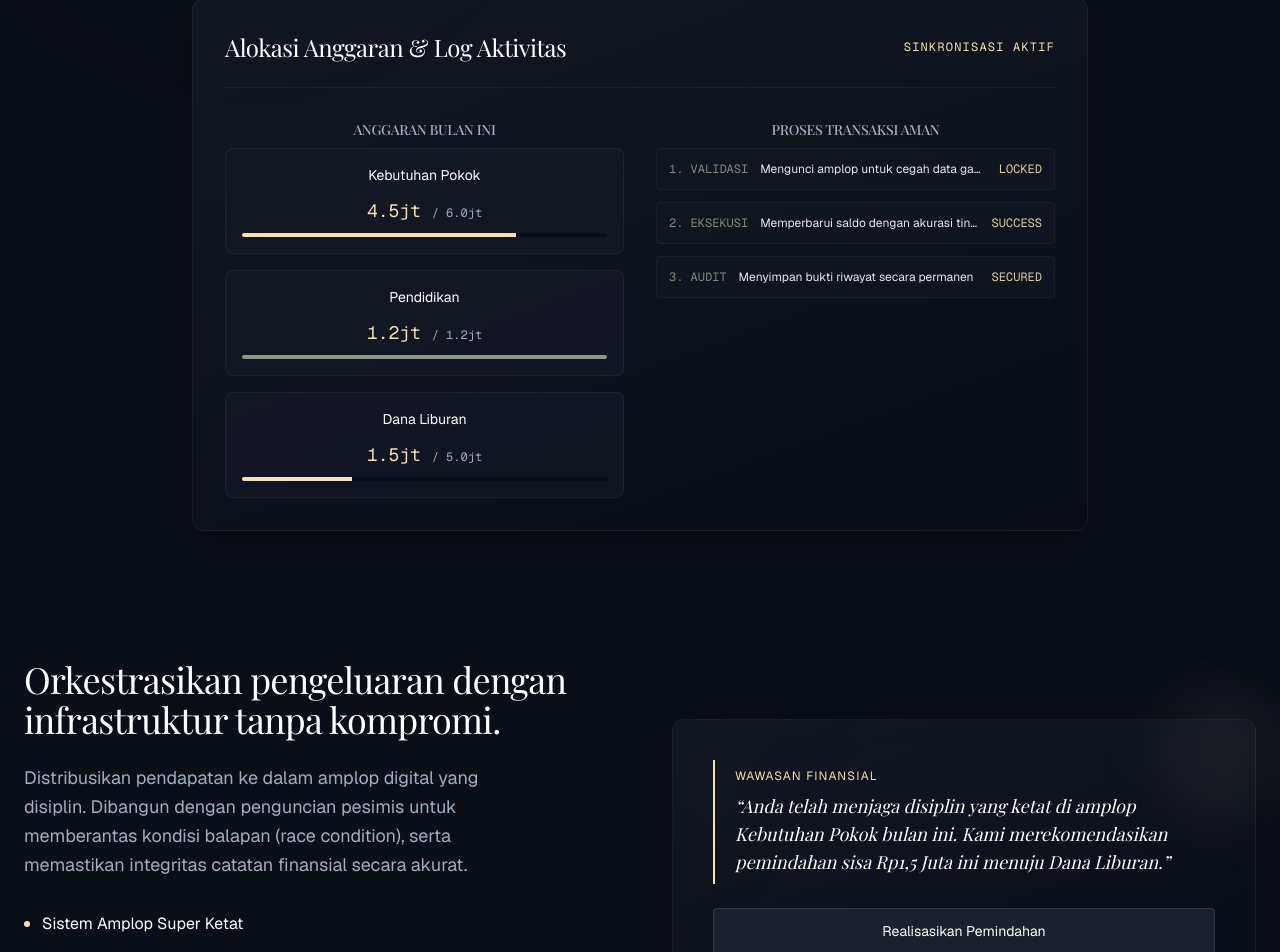
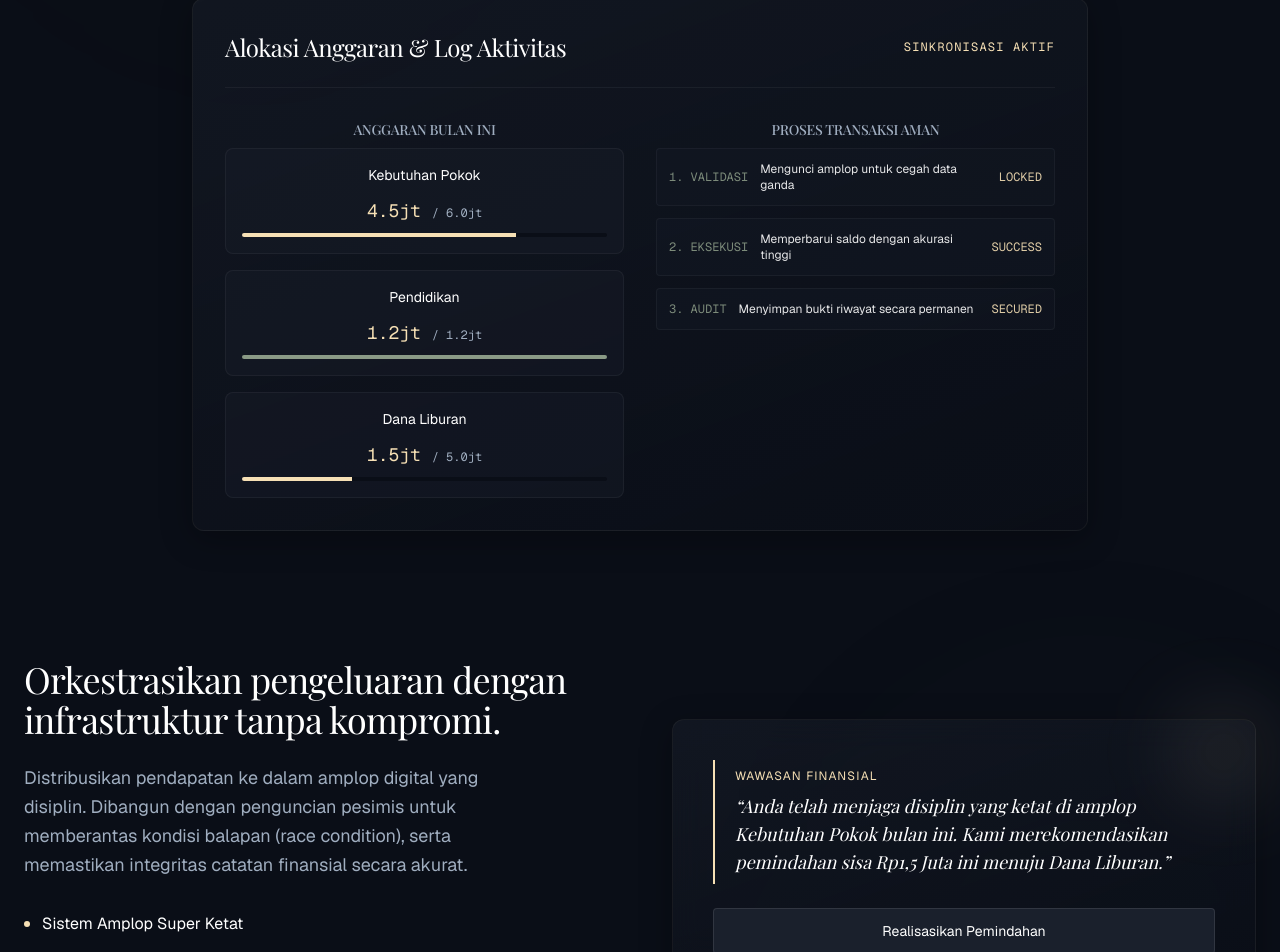
Before and after one commit to Rkmlr/Project-Vibe-Coding, a Next.js app in the folder frontend-next/: page / in a window 1280 px wide. Shown: the part 803-1755 px from the top of the page. Built offline with nearby package versions, Linux system fonts and the light colour scheme; a web font is replaced by a local one.

Commit message:
fix: remove text truncation from secure transaction logs to prevent truncation

```diff
--- a/frontend-next/src/app/page.js
+++ b/frontend-next/src/app/page.js
@@ -96,17 +96,17 @@ export default function Home() {
                   <div className="flex flex-col space-y-3">
                     <div className="flex justify-between items-center bg-brand-slate/30 p-3 rounded border border-white/5">
                       <span className="text-brand-sage shrink-0">1. VALIDASI</span>
-                      <span className="text-white truncate mx-3 flex-1 text-left font-sans">Mengunci amplop untuk cegah data ganda</span>
+                      <span className="text-white mx-3 flex-1 text-left font-sans">Mengunci amplop untuk cegah data ganda</span>
                       <span className="text-brand-gold shrink-0 text-right">LOCKED</span>
                     </div>
                     <div className="flex justify-between items-center bg-brand-slate/30 p-3 rounded border border-white/5">
                       <span className="text-brand-sage shrink-0">2. EKSEKUSI</span>
-                      <span className="text-white truncate mx-3 flex-1 text-left font-sans">Memperbarui saldo dengan akurasi tinggi</span>
+                      <span className="text-white mx-3 flex-1 text-left font-sans">Memperbarui saldo dengan akurasi tinggi</span>
                       <span className="text-brand-gold shrink-0 text-right">SUCCESS</span>
                     </div>
                     <div className="flex justify-between items-center bg-brand-slate/30 p-3 rounded border border-white/5">
                       <span className="text-brand-sage shrink-0">3. AUDIT</span>
-                      <span className="text-white truncate mx-3 flex-1 text-left font-sans">Menyimpan bukti riwayat secara permanen</span>
+                      <span className="text-white mx-3 flex-1 text-left font-sans">Menyimpan bukti riwayat secara permanen</span>
                       <span className="text-brand-gold shrink-0 text-right">SECURED</span>
                     </div>
                   </div>
```
